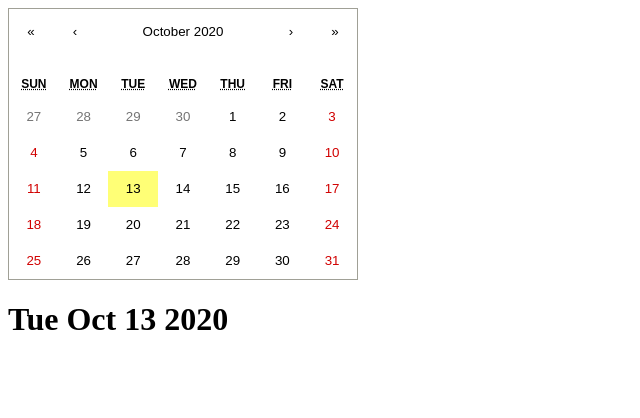
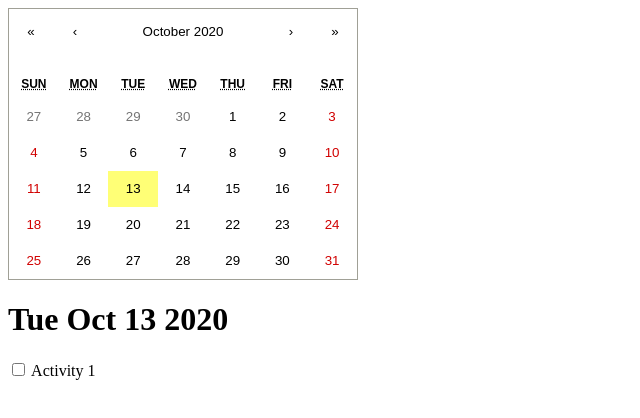
Before and after one commit to ShujaatAzim/Calyndyr-Frontend, a React (Create React App) app: page / in a window 1280 px wide. Shown: the top 418 px of the page, without its empty margins (0-640 px from the left). Built offline with nearby package versions, Linux system fonts and the light colour scheme.

Commit message:
Added a checkbox to dateview, but this will be replaced by activities grabbed from the backend.

```diff
--- a/src/DateView.js
+++ b/src/DateView.js
@@ -5,6 +5,7 @@ const DateView = props => {
   return (
     <div>
       <h1>{props.date.toDateString()}</h1>
+      <input type="checkbox" /> Activity 1
     </div>
   )
 }
```
